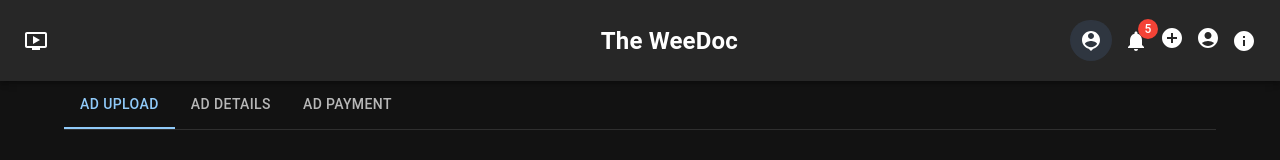
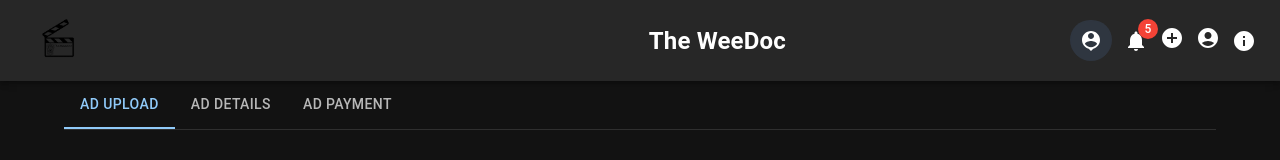
Before and after one commit to theweedoc/userwebapp, a Next.js app: page /adupload in a window 1280 px wide. Shown: the top 160 px of the page. Built offline with nearby package versions, Linux system fonts and the light colour scheme.

Commit message:
Logo Changs

```diff
--- a/Components/Widget/Header.jsx
+++ b/Components/Widget/Header.jsx
@@ -215,7 +215,7 @@
             aria-label="open drawer"
             sx={{ mr: 6 }}
           >
-            <OndemandVideoIcon />
+            <img src="logo.png" width={"72px"}/>
           </IconButton>
 
           <Box
```
Also changed, not shown: public/logo.png (renamed from public/theweedoc logo.png).
